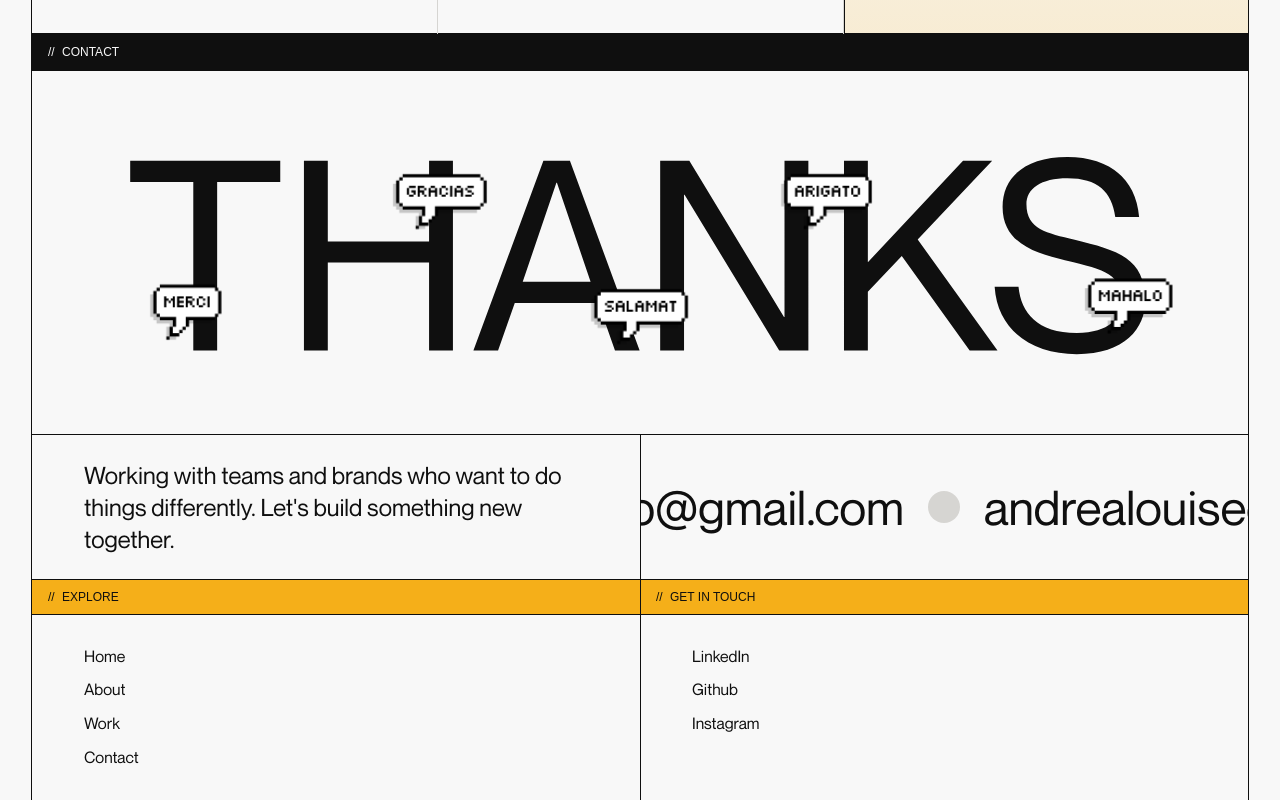
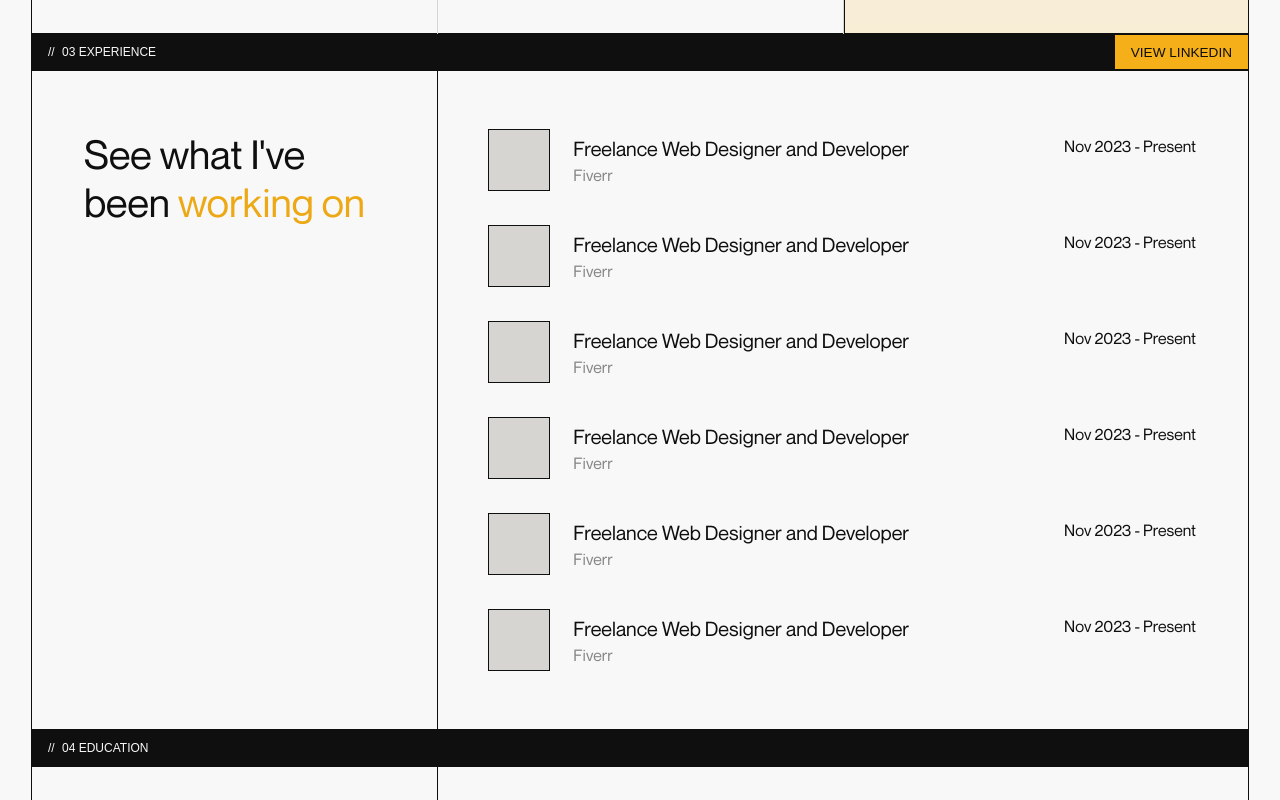
Before and after one commit to andreadayo/portfolio-2025, a Next.js app: page /about in a window 1280 px wide. Shown: the part 1860-2660 px from the top of the page. Built offline with nearby package versions, Linux system fonts and the light colour scheme; a web font is replaced by a local one.

Commit message:
feat(about-exp): create experience and education section

```diff
--- a/src/app/about/page.tsx
+++ b/src/app/about/page.tsx
@@ -1,6 +1,7 @@
 import { PaddingWrapper } from "@components/PaddingWrapper/styles";
 import Introduction from "@/src/components/About/Introduction";
 import Approach from "@/src/components/About/Approach";
+import Experience from "@/src/components/About/Experience";
 
 export default function Home() {
   return (
@@ -8,6 +9,7 @@ export default function Home() {
       <PaddingWrapper>
         <Introduction />
         <Approach />
+        <Experience />
       </PaddingWrapper>
     </>
   );
--- /dev/null
+++ b/src/components/About/Experience/index.tsx
@@ -0,0 +1,77 @@
+"use client";
+
+import { Divider } from "@components/Divider";
+import {
+  AboutContainer,
+  ElementsContainer,
+  TextContainer,
+  Heading,
+  Highlight,
+  ItemContainer,
+  CompanyContainer,
+  LogoContainer,
+  InfoContainer,
+  CompanyName,
+  Position,
+  Duration,
+} from "./styles";
+
+function ListItem() {
+  return (
+    <>
+      <ItemContainer>
+        {/* TODO: Add image */}
+        <LogoContainer />
+        <CompanyContainer>
+          <InfoContainer>
+            <CompanyName>Freelance Web Designer and Developer</CompanyName>
+            <Position>Fiverr</Position>
+          </InfoContainer>
+          <Duration>Nov 2023 - Present</Duration>
+        </CompanyContainer>
+      </ItemContainer>
+    </>
+  );
+}
+
+export default function Experience() {
+  return (
+    <>
+      {/* Experience Section */}
+      <Divider
+        type="black"
+        ctaLabel="View LinkedIn"
+        href="https://www.linkedin.com/in/andreadayo"
+      >
+        03 Experience
+      </Divider>
+      <AboutContainer>
+        <TextContainer>
+          <Heading>
+            See what I&#39;ve been <Highlight>working on</Highlight>
+          </Heading>
+        </TextContainer>
+        <ElementsContainer>
+          {Array.from({ length: 6 }).map((_, index) => (
+            <ListItem key={index} />
+          ))}
+        </ElementsContainer>
+      </AboutContainer>
+
+      {/* Education Section */}
+      <Divider type="black">04 Education</Divider>
+      <AboutContainer>
+        <TextContainer>
+          <Heading>
+            See what I&#39;ve <Highlight>studied</Highlight>
+          </Heading>
+        </TextContainer>
+        <ElementsContainer>
+          {Array.from({ length: 2 }).map((_, index) => (
+            <ListItem key={index} />
+          ))}
+        </ElementsContainer>
+      </AboutContainer>
+    </>
+  );
+}
--- /dev/null
+++ b/src/components/About/Experience/styles.tsx
@@ -0,0 +1,159 @@
+import styled from "styled-components";
+import { TitleXL, TitleBase, TitleSM } from "@tokens/typography";
+
+export const AboutContainer = styled.div`
+  width: 100%;
+  height: max-content;
+  display: grid;
+  grid-template-rows: auto 1fr;
+  grid-template-columns: 1fr;
+  outline: 0.063rem solid ${({ theme }) => theme.borderColor};
+
+  @media only screen and (min-width: ${({ theme }) => theme?.breakpoint?.lg}) {
+    grid-template-rows: unset;
+    grid-template-columns: 1fr 2fr;
+  }
+`;
+
+export const ElementsContainer = styled.div`
+  width: 100%;
+  height: 100%;
+  padding: 0;
+  display: flex;
+  flex-direction: column;
+  gap: 0;
+
+  @media only screen and (min-width: ${({ theme }) => theme?.breakpoint?.md}) {
+    padding: 3.5rem 2.5rem;
+    gap: 2.25rem;
+  }
+
+  @media only screen and (min-width: ${({ theme }) => theme?.breakpoint?.lg}) {
+    padding: 3.75rem 3.25rem;
+  }
+`;
+export const TextContainer = styled.div`
+  width: 100%;
+  height: 100%;
+  padding: 2.25rem 1.5rem;
+  display: flex;
+  flex-direction: column;
+  gap: 0.75rem;
+  outline: 0.063rem solid ${({ theme }) => theme.borderColor};
+
+  @media only screen and (min-width: ${({ theme }) => theme?.breakpoint?.sm}) {
+    padding: 3.5rem 2.5rem;
+  }
+
+  @media only screen and (min-width: ${({ theme }) => theme?.breakpoint?.md}) {
+    gap: 1.5rem;
+  }
+
+  @media only screen and (min-width: ${({ theme }) => theme?.breakpoint?.lg}) {
+    padding: 3.75rem 3.25rem;
+  }
+`;
+
+export const Heading = styled(TitleXL)`
+  color: ${({ theme }) => theme.contentColor};
+
+  @media only screen and (min-width: ${({ theme }) => theme?.breakpoint?.sm}) {
+    font-size: ${({ theme }) => theme.fontSize.xxl};
+  }
+
+  @media only screen and (min-width: ${({ theme }) => theme?.breakpoint?.lg}) {
+    font-size: ${({ theme }) => theme?.fontSize?.xxxl};
+  }
+`;
+
+export const Highlight = styled.span`
+  color: ${({ theme }) => theme.textAccentColor};
+`;
+
+// ListItem Styles
+export const ItemContainer = styled.div`
+  width: 100%;
+  padding: 1.5rem;
+  display: flex;
+  flex-direction: column;
+  align-items: flex-start;
+  gap: 1rem;
+  border-bottom: 0.063rem solid ${({ theme }) => theme.color.grey};
+
+  @media only screen and (min-width: ${({ theme }) => theme?.breakpoint?.xs}) {
+    flex-direction: row;
+    gap: 1.5rem;
+  }
+
+  @media only screen and (min-width: ${({ theme }) => theme?.breakpoint?.sm}) {
+    padding: 2.25rem 2.5rem;
+    align-items: center;
+  }
+
+  @media only screen and (min-width: ${({ theme }) => theme?.breakpoint?.md}) {
+    padding: 0;
+    border-bottom: none;
+  }
+`;
+
+export const LogoContainer = styled.div`
+  width: 2.75rem;
+  height: 2.75rem;
+  aspect-ratio: 1 / 1;
+  background-color: ${({ theme }) => theme.color.grey};
+  outline: 0.063rem solid ${({ theme }) => theme.borderColor};
+
+  @media only screen and (min-width: ${({ theme }) => theme?.breakpoint?.sm}) {
+    width: auto;
+    height: 100%;
+  }
+
+  @media only screen and (min-width: ${({ theme }) => theme?.breakpoint?.md}) {
+    width: 3.75rem;
+    height: 3.75rem;
+  }
+`;
+
+export const CompanyContainer = styled.div`
+  flex: 1;
+  display: flex;
+  flex-direction: column;
+  justify-content: flex-start;
+  gap: 0.5rem;
+
+  @media only screen and (min-width: ${({ theme }) => theme?.breakpoint?.md}) {
+    flex-direction: row;
+    justify-content: space-between;
+    gap: 1.5rem;
+  }
+`;
+
+export const InfoContainer = styled.div`
+  display: flex;
+  flex-direction: column;
+  gap: 0.25rem;
+`;
+
+export const CompanyName = styled(TitleBase)`
+  color: ${({ theme }) => theme.contentColor};
+
+  @media only screen and (min-width: ${({ theme }) => theme?.breakpoint?.sm}) {
+    font-size: ${({ theme }) => theme.fontSize.md};
+  }
+`;
+
+export const Position = styled(TitleSM)`
+  color: ${({ theme }) => theme.color.darkGrey};
+
+  @media only screen and (min-width: ${({ theme }) => theme?.breakpoint?.sm}) {
+    font-size: ${({ theme }) => theme.fontSize.base};
+  }
+`;
+
+export const Duration = styled(TitleSM)`
+  color: ${({ theme }) => theme.contentColor};
+
+  @media only screen and (min-width: ${({ theme }) => theme?.breakpoint?.sm}) {
+    font-size: ${({ theme }) => theme.fontSize.base};
+  }
+`;
```
Also changed, not shown: src/components/Home/Technologies/index.tsx (+20 -45 lines).
